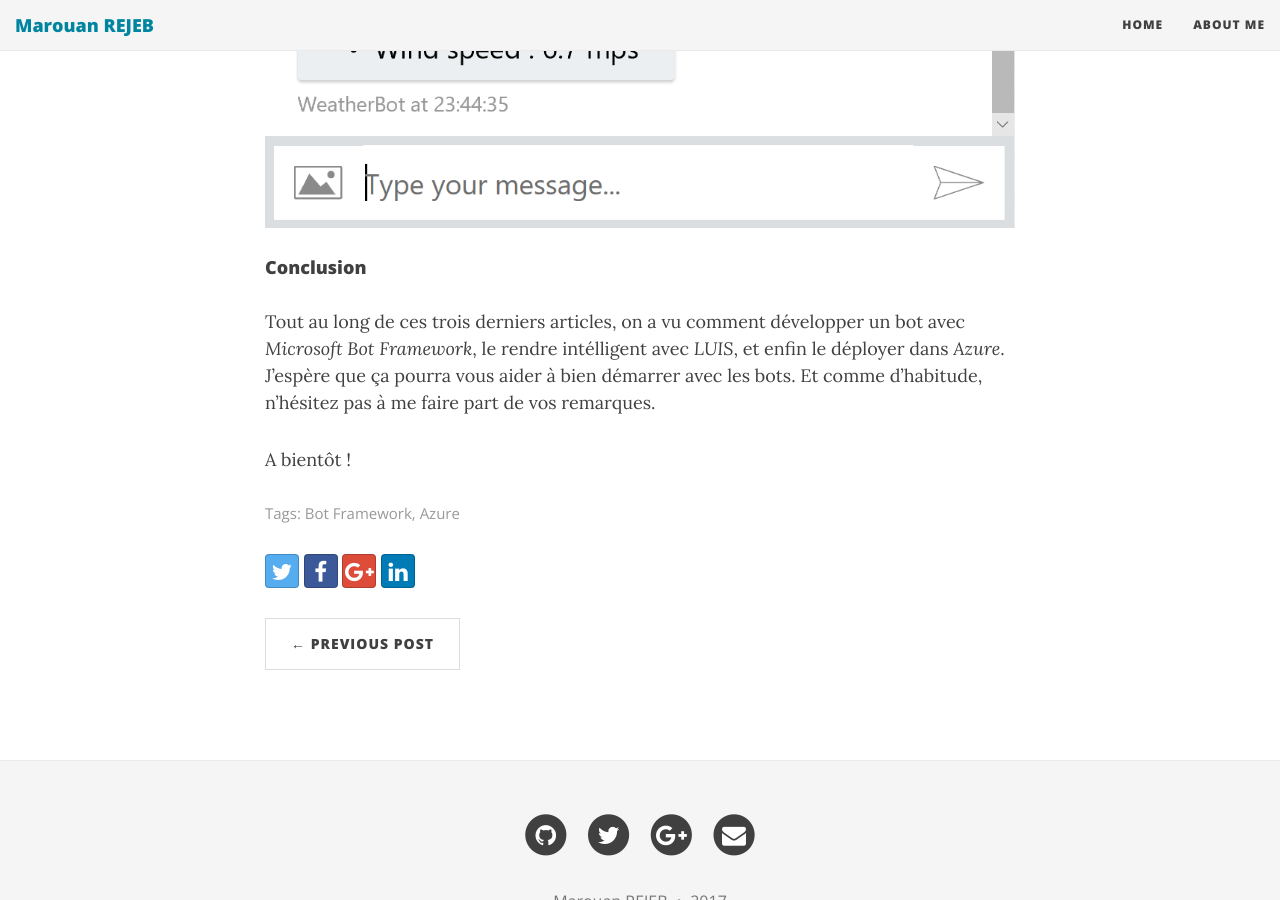
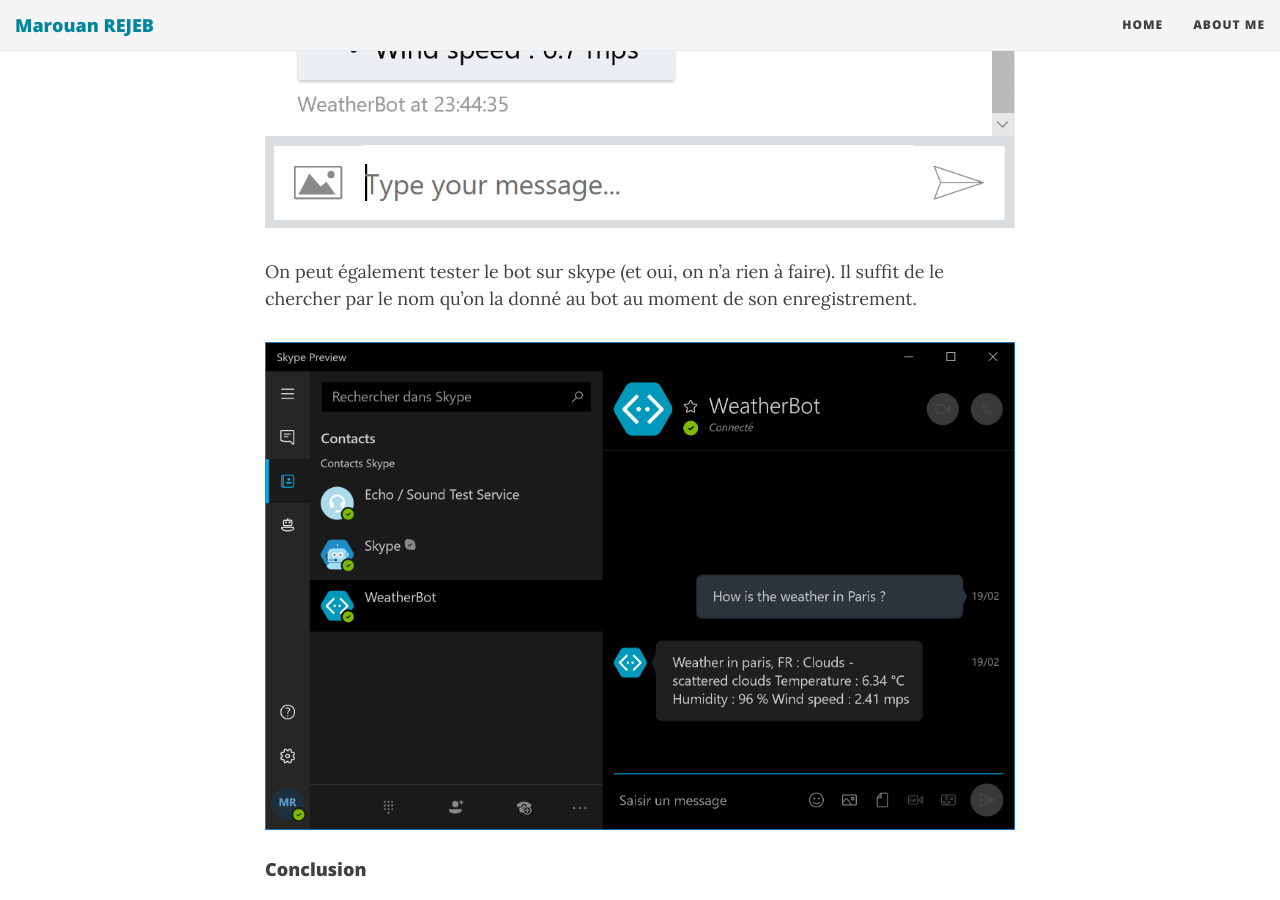
Before and after one commit to MarouanRejeb/MarouanRejeb.github.io, a Jekyll site: the page built from _posts/2017-03-01-Deployer-bot-dans-azure.md, in a window 1280 px wide and 900 px high, scrolled down 8794 px. Built offline with Jekyll 4.4.1, drawn with Linux system fonts in a browser that asks for light colours; nearby versions of some CDN libraries; comment, search, counter and statistics services are not loaded.

Commit message:
article update

```diff
--- a/_posts/2017-03-01-Deployer-bot-dans-azure.md
+++ b/_posts/2017-03-01-Deployer-bot-dans-azure.md
@@ -84,6 +84,10 @@
 
 ![alt text][botAzureTest2]
 
+On peut également tester le bot sur skype (et oui, on n'a rien à faire). Il suffit de le chercher par le nom qu'on la donné au bot au moment de son enregistrement.
+
+![alt text][botSkype]
+
 #### Conclusion
 
 Tout au long de ces trois derniers articles, on a vu comment développer un bot avec _Microsoft Bot Framework_, le rendre intélligent
@@ -111,3 +115,4 @@
 [botPublish6]: /img/botPublish6.png
 [botAzureTest1]: /img/botAzureTest1.png
 [botAzureTest2]: /img/botAzureTest2.png
+[botSkype]: /img/botSkype.png
```
Also changed, not shown: img/botSkype.png (added).
